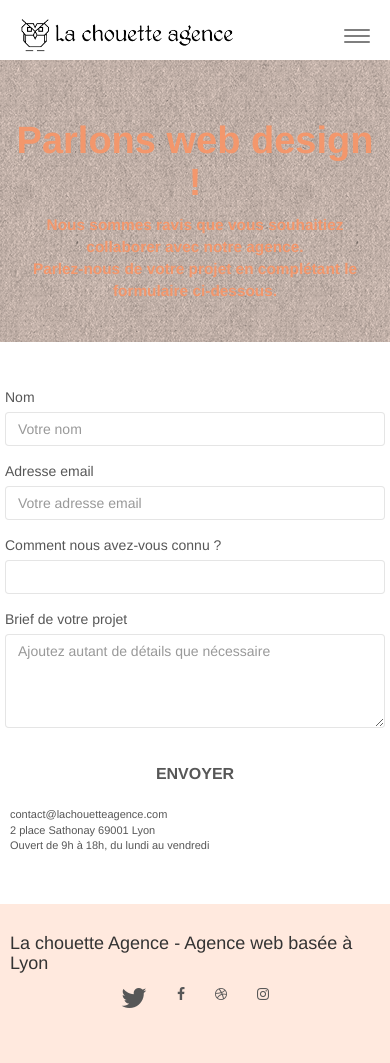
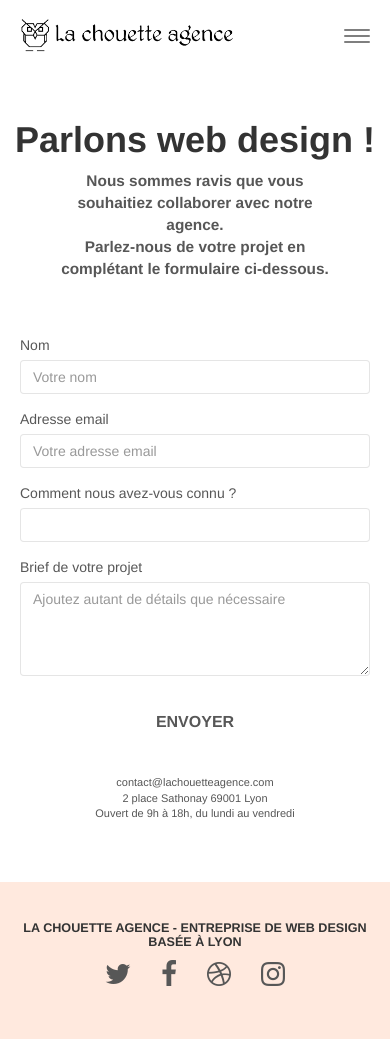
Before and after one commit to annedenicourt/AnneDenicourt_4_17112020, a plain HTML site: page page2.html in a window 390 px wide. After the commit the page ends 1039 px from the top, so only its background shows below. Drawn offline with nearby package versions, Linux system fonts and the light colour scheme; files that its build step writes are made by us from their sources.

Commit message:
amelioration responsive

```diff
--- a/page2.html
+++ b/page2.html
@@ -2,22 +2,23 @@
 <html lang="fr">
 <head>
     <meta charset="utf-8">
-    <meta name="keywords" content="">
     <meta name="description" content="Entreprise de Web Design basée à Lyon spécialisée dans la mise en place et conseil en web design.">
     <meta name="viewport" content="width=device-width, initial-scale=1.0, viewport-fit=cover">
     <link rel="shortcut icon" type="image/png" href="favicon.jpg">
 
-	<link rel="stylesheet" type="text/css" href="./css/bootstrap.min.css">
+	<link rel="stylesheet" type="text/css" href="./css/bootstrap.css">
 	<link rel="stylesheet" type="text/css" href="style.css">
 	<link rel="stylesheet" type="text/css" href="./css/font-awesome.min.css">
-	<link rel="stylesheet" type="text/css" href="./css/et-line.min.css">
+	<link rel="stylesheet" type="text/css" href="./css/et-line.css">
 
 
 	<script src="./js/jquery-2.1.0.min.js"></script>
-	<script src="./js/bootstrap.min.js"></script>
-	<script src="./js/blocs.min.js"></script>
+	<script src="./js/bootstrap.js"></script>
+	<script src="./js/blocs.js"></script>
 	<script src="./js/jqBootstrapValidation.js"></script>
 	<script src="./js/formHandler.js"></script>
+	<script src="./js/jquery.touchSwipe.js" defer></script>
+	<script src="./js/gmaps.js"></script>
     <title>Contact - La Chouette Agence</title>
 
 
@@ -26,6 +27,7 @@
 <!-- Analytics END -->
 
 </head>
+
 <body>
 <!-- Principal conteneur -->
 <div class="page-container">
@@ -38,7 +40,7 @@
 					<span class="sr-only">Toggle navigation</span><span class="icon-bar"></span><span class="icon-bar"></span><span class="icon-bar"></span>
 				</button>
 			</div>
-			<div id="menu_nav" class="collapse navbar-collapse navbar-1 special-dropdown-nav">
+			<div id="menu_nav" class="collapse navbar-collapse navbar-1 special-dropdown-nav collapse-in">
 				<a href="index.html">Accueil</a>
 				<a href="page2.html">Contact</a>
 			</div>
@@ -47,28 +49,23 @@
 <!-- bloc-0 END -->
 
 <!-- bloc-6 -->
-<div class="bloc bg-dots-bg bg-repeat bgc-atomic-tangerine d-bloc bloc-bg-texture texture-paper" id="bloc-6">
 	<div class="container bloc-lg">
-		<div class="row">
-			<div class="col-sm-12">
-				<h1 class="text-center hero-bloc-text tc-white">
+		<div id="contact_title">
+			<h1>
 				Parlons web design !
 			</h1>
-				<p class="text-center mg-lg tc-white tight-width-whitespace">
+			<p>
 				Nous sommes ravis que vous souhaitiez collaborer avec notre agence.<br>
 				Parlez-nous de votre projet en complétant le formulaire ci-dessous.
 			</p>
-			</div>
-		</div>
 		</div>
 	</div>
 <!-- bloc-6 END -->
 
 <!-- bloc-7 -->
 <div class="bloc bgc-white l-bloc" id="bloc-7">
-	<div class="container bloc-lg">
-		<div class="row">
-			<div class="col-sm-6">
+	<div class="container">
+			<div id="container_form" class="col-sm-6">
 				<form method= "post" id="form_1" novalidate success-msg="Your message has been sent." fail-msg="Sorry it seems that our mail server is not responding, Sorry for the inconvenience!">
 					<div class="form-group">
 						<label for="name">Nom</label>
@@ -96,13 +93,13 @@
 						Envoyer
 					</button>
 				</form>
-			</div>
-			<div class="col-sm-6">
-				<p>
+
+				<p id="adress_contact">
 					contact@lachouetteagence.com<br>2 place Sathonay 69001 Lyon<br>Ouvert de 9h à 18h, du lundi au vendredi<br>
 				</p>
+
 			</div>
-		</div>
+
 	</div>
 </div>
 <!-- bloc-7 END -->
@@ -114,37 +111,34 @@
 
 <!-- Footer - bloc-8 -->
 <footer>
-	<div class="bloc bgc-atomic-tangerine d-bloc" id="bloc-8">
-	<div class="container bloc-sm">
-		<div class="row">
-			<div class="col-sm-12">
-				<h4>
-					La chouette Agence - Agence web basée à Lyon<br>
-				</h4>
+	<div class="bgc-atomic-tangerine">
+	<div class="bloc-sm">
+				<h3>
+					La chouette agence -
+					Entreprise de web design basée à Lyon<br>
+				</h3>
 
 		<div id="container_reso_socio">
+
 			<div id="reso_socio">
 				<div class="col-sm-3">
-						<div class="text-center">
-							<a class="social" href="index.html"><span class="fa fa-twitter fa-2x"></span></a>
+
+					<a class="social" href=""><span class="fa fa-twitter fa-2x"></span></a>
+
 				</div>
+
+				<div class="col-sm-3">
+
+							<a class="social" href=""><span class="fa fa-facebook fa-2x"></span></a>
+
 				</div>
 				<div class="col-sm-3">
-						<div class="text-center">
-							<a class="social" href="index.html"><span class="fa fa-facebook"></span></a>
-						</div>
+
+							<a class="social" href=""><span class="fa fa-dribbble fa-2x"></span></a>
 				</div>
 				<div class="col-sm-3">
-						<div class="text-center">
-							<a class="social" href="index.html"><span class="fa fa-dribbble"></span></a>
-						</div>
-					</div>
-					<div class="col-sm-3">
-						<div class="text-center">
-							<a class="social" href="index.html"><span class="fa fa-instagram"></span></a>
-						</div>
-					</div>
-				</div>
+
+							<a class="social" href=""><span class="fa fa-instagram fa-2x"></span></a>
 				</div>
 			</div>
 		</div>
--- a/style.css
+++ b/style.css
@@ -386,9 +386,23 @@
     margin-left: 20px;
 }
 
-#title {
+#title p {
     width: 100%;
-    max-width: 800px;
+    text-align: center;
+    font-size: 1.7em;
+    padding: 0 30px;
+    margin-bottom: 30px;
+}
+
+#main_container {
+    display: flex;
+    flex-direction: column;
+}
+
+
+#main_container2 {
+    display: flex;
+    flex-direction: column;
 }
 
 #testimonial {
@@ -421,6 +435,42 @@
 
 footer .col-sm-4 {
     font-weight: bold;
+}
+
+#contact_title h1 {
+    color:#575757;
+    text-align: center;
+    font-weight: bold;
+}
+.container {
+    display: flex;
+    justify-content: center;
+}
+
+#contact_title p {
+    color:#575757;
+    font-size: 1.1em;
+    text-align: center;
+    font-weight: bold;
+    padding: 0 50px;
+}
+
+#container_form {
+    display: flex;
+    flex-direction: column;
+    justify-content: center;
+    margin-bottom: 50px;
+}
+
+#adress_contact {
+    text-align: center;
+    margin-top: 20px;
+}
+
+
+footer h3 {
+    text-align: center;
+    font-size: 0.9em;
 }
 
 .nav > li > .dropdown a {
@@ -876,6 +926,10 @@
         padding: 40px;
     }
 
+    #main_icon {
+    display: flex;
+    }
+
     footer .col-sm-12 p {
     font-size: 1.5em;
     }
@@ -1012,7 +1066,6 @@
     h4,
     h5,
     h6,
-    p,
     #disqus_thread {
         padding-left: 10px!important;
         padding-right: 10px!important;
```
Also changed, not shown: index.html (+7 -9 lines). Lines whose indentation alone changed are shown as unchanged.
